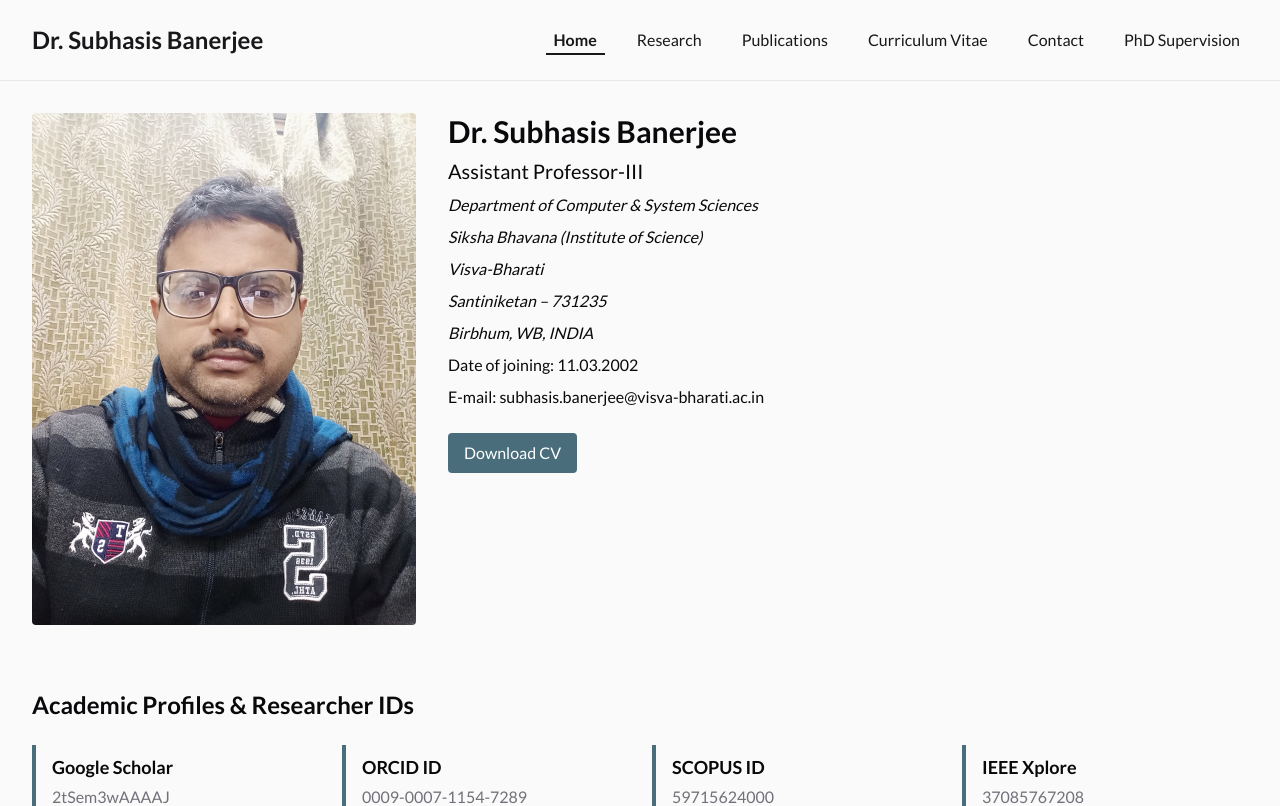
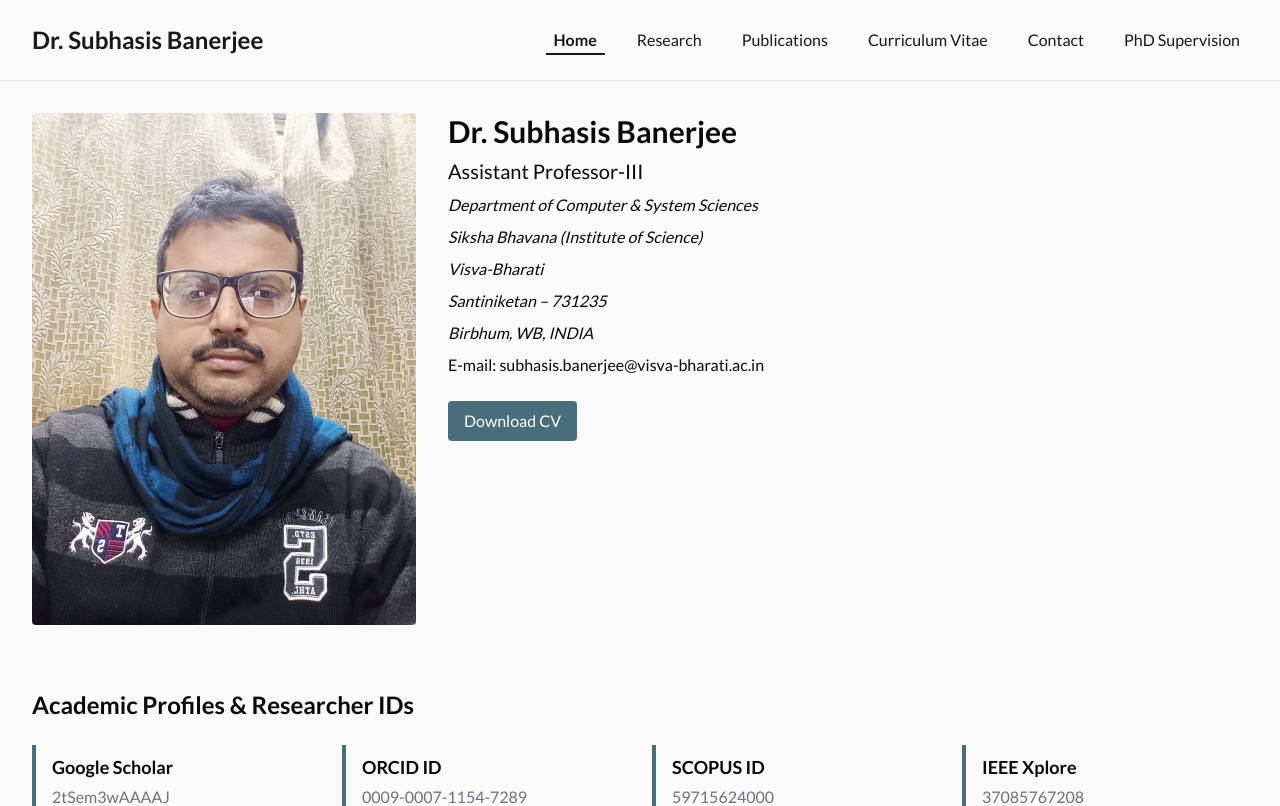
Before and after one commit to web2cloudapp/Dr-Subhasis-Banerjee, a Next.js app: page / in a window 1280 px wide. Shown: the top 806 px of the page. Built offline with nearby package versions, Linux system fonts and the light colour scheme.

Commit message:
Update page.tsx

```diff
--- a/src/app/page.tsx
+++ b/src/app/page.tsx
@@ -21,7 +21,7 @@ export default function Home() {
             <p><em>Visva-Bharati</em></p>
             <p><em>Santiniketan – 731235</em></p>
             <p><em>Birbhum, WB, INDIA</em></p>
-            <p>Date of joining: 11.03.2002</p>
+{/*             <p>Date of joining: 11.03.2002</p> */}
             <p>E-mail: subhasis.banerjee@visva-bharati.ac.in</p>
             <p><a href="/cv" className="cv-link">Download CV</a></p>
           </div>
```
